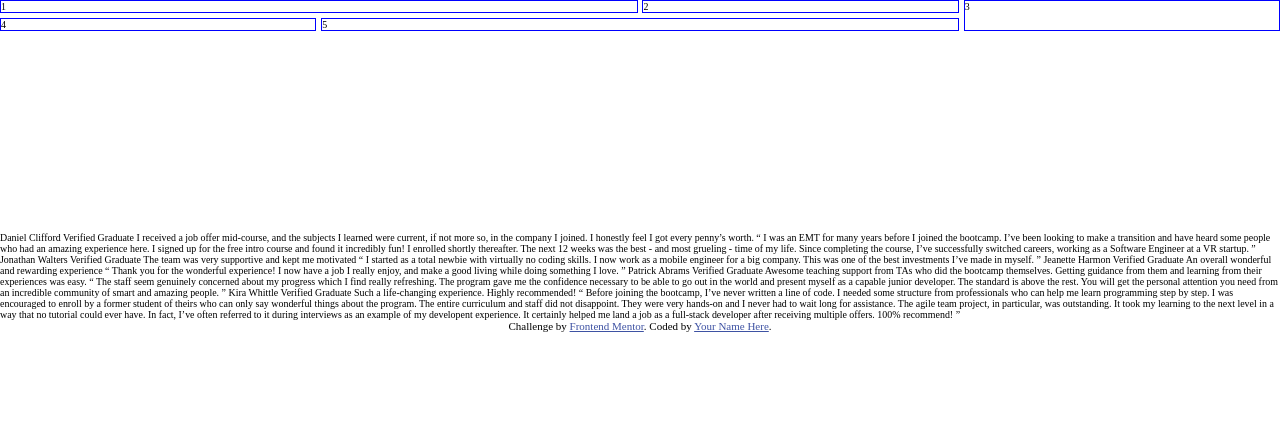
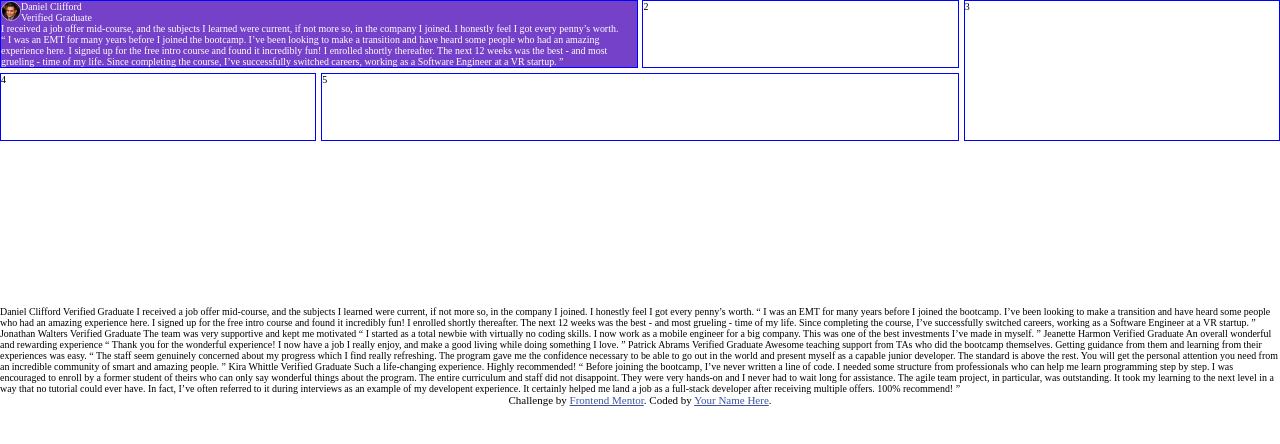
Before and after one commit to abonilla4/testimonials-grid-section-main, a plain HTML site: page index.html in a window 1280 px wide. Drawn offline with Linux system fonts and the light colour scheme.

Commit message:
estilos en cards (modelo)

```diff
--- a/index.html
+++ b/index.html
@@ -7,7 +7,7 @@
   <link rel="icon" type="image/png" sizes="32x32" href="./images/favicon-32x32.png">
   <link rel="stylesheet" href="/styles.css">
 
-  <title>Frontend Mentor | [Challenge Name Here]</title>
+  <title>Frontend Mentor | [testimonials-grid-section-main]</title>
 
   <!-- Feel free to remove these styles or customise in your own stylesheet 👍 -->
   <style>
@@ -18,7 +18,23 @@
 <body>
 
   <section class="cards--container">
-    <div class="card card-1">1</div>
+    <div class="card card-1">
+      <div class="card--info">
+        <img src="/images/image-daniel.jpg" alt="Daniel Photo">
+        <div>
+          <p>Daniel Clifford</p>
+          <p>Verified Graduate</p>
+        </div>
+      </div>
+      <p>I received a job offer mid-course, and the subjects I learned were current, if not more so,
+        in the company I joined. I honestly feel I got every penny’s worth.</p>
+
+      <p>“ I was an EMT for many years before I joined the bootcamp. I’ve been looking to make a
+        transition and have heard some people who had an amazing experience here. I signed up
+        for the free intro course and found it incredibly fun! I enrolled shortly thereafter.
+        The next 12 weeks was the best - and most grueling - time of my life. Since completing
+        the course, I’ve successfully switched careers, working as a Software Engineer at a VR startup. ”</p>
+    </div>
     <div class="card card-2">2</div>
     <div class="card card-3">3</div>
     <div class="card card-4">4</div>
--- a/styles.css
+++ b/styles.css
@@ -17,18 +17,21 @@ html {font-size: 62.2%;}
 .cards--container {
   display: grid;
   grid-template-columns: repeat(4, 1fr);
-  grid-template-rows: repeat(4, 1fr);
+  grid-template-rows: repeat(2, 1fr);
   gap: 0.5rem;
 }
 
 .card-1 {
   grid-column: 1 / 3;
   grid-row: 1 / 2;
+  background-color: hsl(263, 55%, 52%);
+  color: #fff;
 }
 
 .card-2 {
   grid-column: 3 / 4;
   grid-row: 1 /2;
+
 }
 
 .card-3 {
@@ -45,3 +48,14 @@ html {font-size: 62.2%;}
   grid-column: 2 / 4;
   grid-row: 2 / 3;
 }
+
+.card--info {
+  display: flex;
+}
+
+.card--info img {
+  width: 20px;
+  height: 20px;
+  border: 1px solid hsl(263, 55%, 75%);
+  border-radius: 50%;
+}
```
